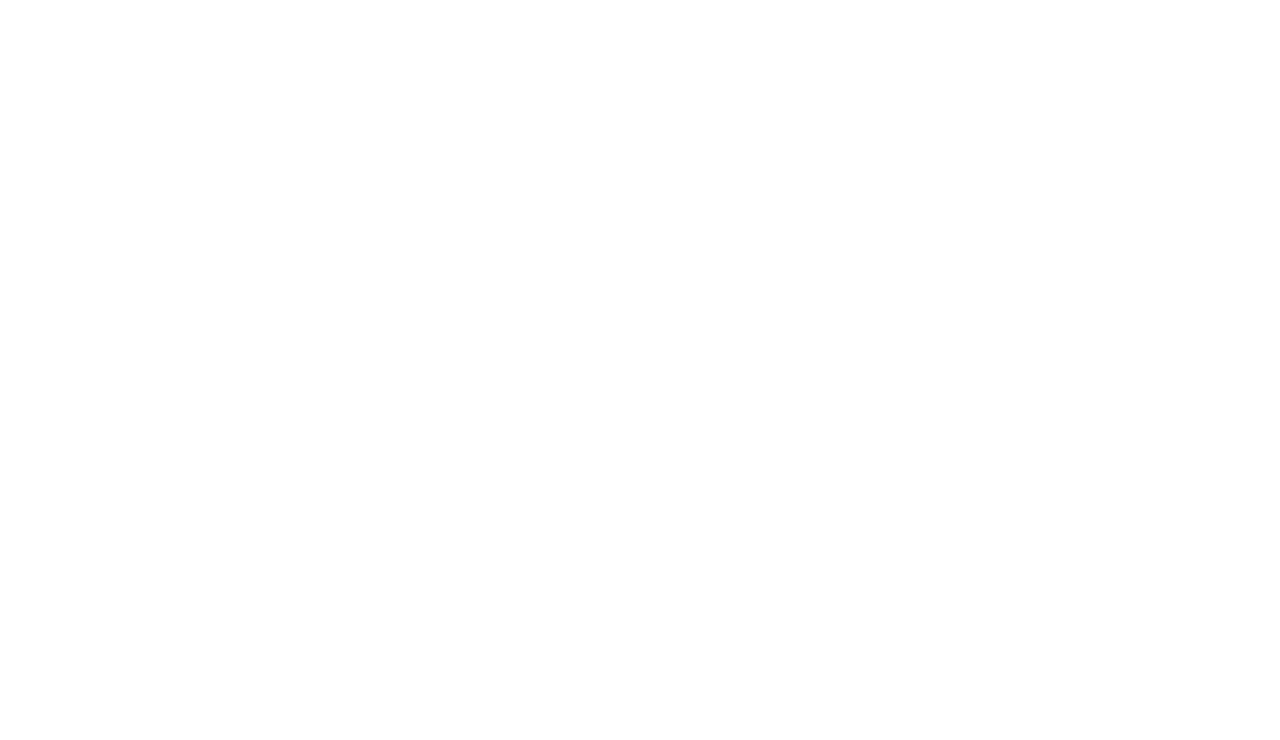
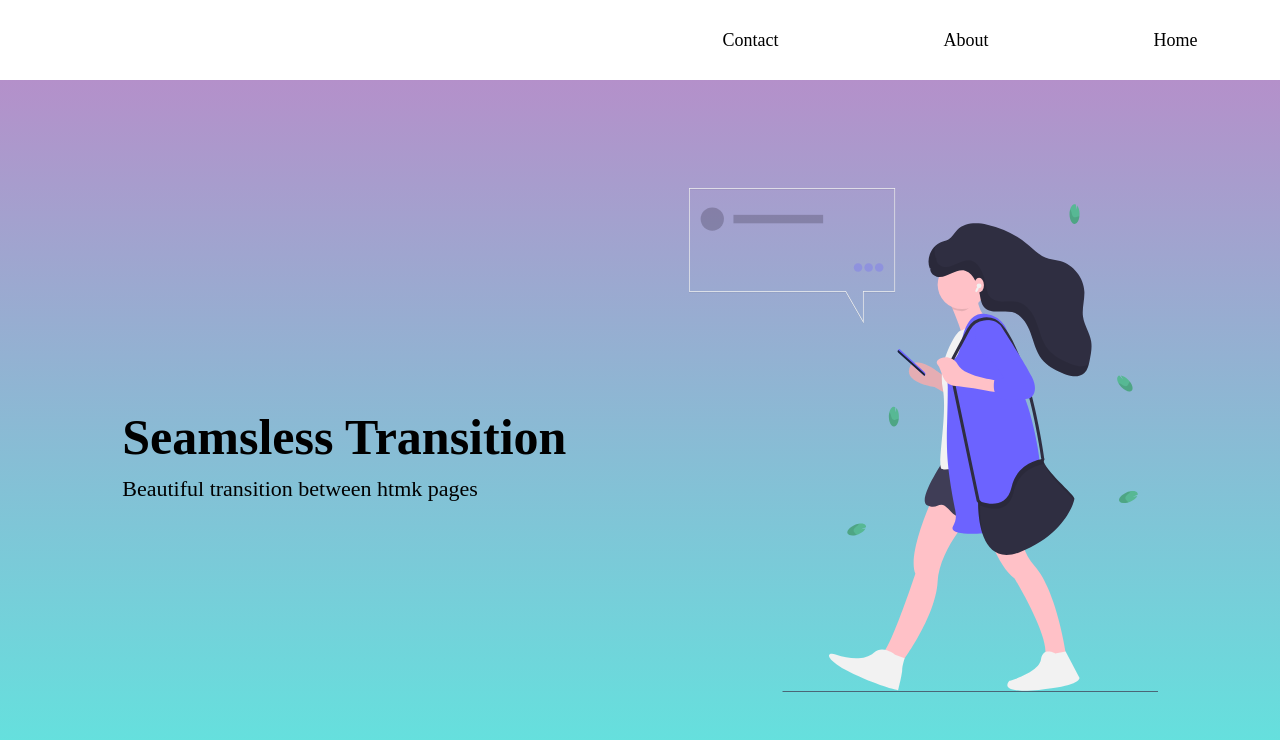
Before and after one commit to javadhemmati/Smooth_Page_Transitions, a website with bundled scripts: page index.html in a window 1280 px wide. Built offline with nearby package versions, Linux system fonts and the light colour scheme.

Commit message:
Beautiful transition between html pages
Build menu and three pages
Adding style to pages
Create a transition to navigate between pages with "@ dogstudio / highway" and "gsap" in javascript

```diff
--- a/index.html
+++ b/index.html
@@ -5,9 +5,29 @@
     <meta name="viewport" content="width=device-width, initial-scale=1.0">
     <meta http-equiv="X-UA-Compatible" content="ie=edge">
     <link rel="stylesheet" href="./style/style.scss">
-    <title>Home</title>
+    <title>Smooth_Page_Transitions</title>
 </head>
 <body>
+
+    <nav>
+        <ul class="nav-list">
+            <li><a class="nav-links" href="./index.html">Home</a></li>
+            <li><a class="nav-links" href="./about.html">About</a></li>
+            <li><a class="nav-links" href="./contact.html">Contact</a></li>
+        </ul>
+    </nav>
+
+    <main data-router-wrapper>
+        <section data-router-view="home" class="home">
+            <div class="home-content">
+                <div class="home-presentation">
+                    <h1>Seamsless Transition</h1>
+                    <p>Beautiful transition between htmk pages</p>
+                </div>
+                <img src="./img/home.svg" alt="home">
+            </div>
+        </section>
+    </main>
 
     <script src="./js/index.js"></script>
 </body>
--- a/js/index.js
+++ b/js/index.js
@@ -0,0 +1,8 @@
+import Highway from "@dogstudio/highway";
+import Fade from "./transition";
+
+const H = new Highway.Core({
+  transitions: {
+    default: Fade
+  }
+});
--- /dev/null
+++ b/js/transition.js
@@ -0,0 +1,16 @@
+import Highway from "@dogstudio/highway";
+import { TimelineLite } from "gsap";
+
+class Fade extends Highway.Transition {
+  in({ from, to, done }) {
+    const tl = new TimelineLite();
+    tl.fromTo(to, 0.5, { left: "-100%", top: "10vh" }, { left: "0%" })
+    .fromTo(to, 0.5, { height: "5px" }, { height: "90vh", top: "10%", onComplete: function() { from.remove(); done(); } })
+    .fromTo(to.children[0], 2, {opacity: 0}, {opacity: 1});
+  }
+  out({ from, done }) {
+    done();
+  }
+}
+
+export default Fade;
--- a/package.json
+++ b/package.json
@@ -21,6 +21,7 @@
   },
   "dependencies": {
     "@dogstudio/highway": "^2.1.2",
-    "gsap": "^2.1.2"
+    "gsap": "^2.1.2",
+    "transition": "^0.1.1"
   }
 }
--- a/style/style.scss
+++ b/style/style.scss
@@ -3,3 +3,49 @@
     padding: 0;
     box-sizing: border-box;
 }
+
+.nav-list{
+    height: 10vh;
+    display: flex;
+    width: 50%;
+    justify-content: space-around;
+    align-items: center;
+    margin-left: auto;
+    margin-top: 0;
+    margin-bottom: 0;
+    list-style: none;
+    flex-direction: row-reverse;
+}
+
+.nav-links{
+    text-decoration: none;
+    font-size: 18px;
+    color: black;
+}
+
+
+.home , .about , .contact {
+    background-image: linear-gradient(to top, #5ee7df 0%, #b490ca 100%);
+    height: 90vh;
+    position: absolute;
+    width: 100%;
+}
+
+.home-content,.about-content , .contact-content{
+    height: 100%;
+    display: flex;
+    justify-content: space-evenly;
+    align-items: center;
+    width: 100%;
+    img{
+        height: 70%;
+    }
+
+    h1{
+        font-size: 50px;
+        margin: 30px 0 10px;
+    }
+    p{
+        font-size: 22px;
+    }
+}
```
Also changed, not shown: about.html (added, +26 -0 lines), contact.html (added, +26 -0 lines), dist/about.1f9b3b60.svg (added), dist/about.html (added), dist/contact.0940fa02.svg (added), dist/contact.html (added), dist/home.0b418474.svg (added), dist/index.html, img/contact.svg (added), 6 other files.
